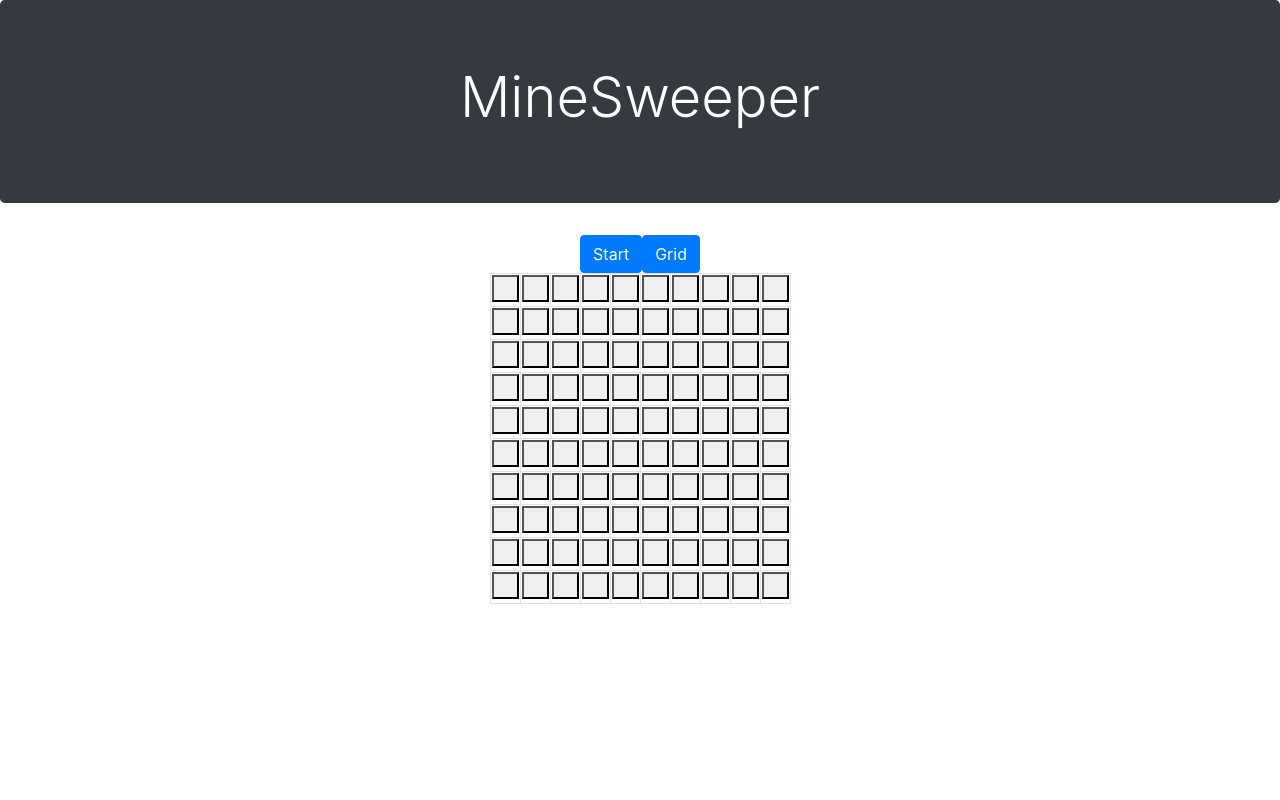
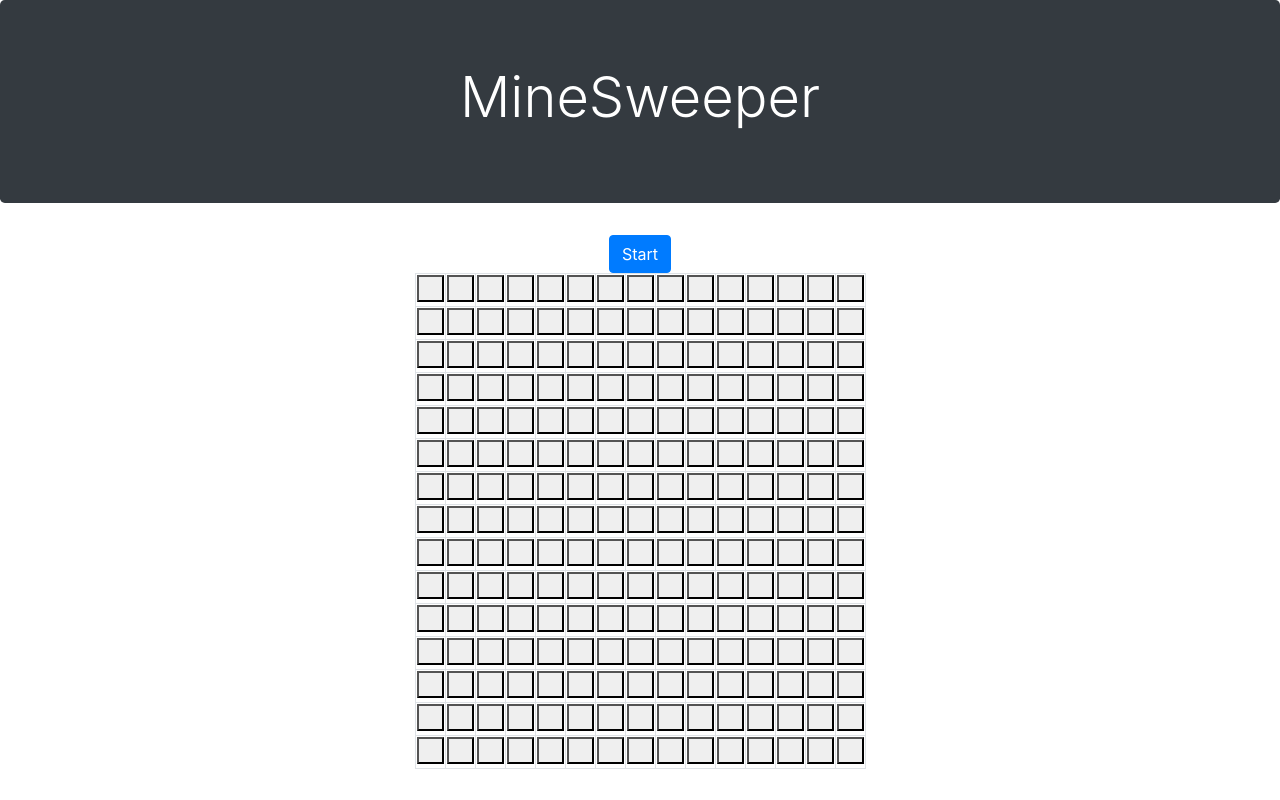
Before and after one commit to smiauek/MineSweeper, a React (Create React App) app: page / in a window 1280 px wide. Built offline with nearby package versions, Linux system fonts and the light colour scheme; a web font is replaced by a local one.

Commit message:
works with custom size, storing clicks needs to be corrected

```diff
--- a/src/components/Grid.js
+++ b/src/components/Grid.js
@@ -1,17 +1,33 @@
 import React, { useState } from "react";
 
-let basicGrid = [
-  ["", "", "", "", "", "", "", "", "", ""],
-  ["", "", "", "", "", "", "", "", "", ""],
-  ["", "", "", "", "", "", "", "", "", ""],
-  ["", "", "", "", "", "", "", "", "", ""],
-  ["", "", "", "", "", "", "", "", "", ""],
-  ["", "", "", "", "", "", "", "", "", ""],
-  ["", "", "", "", "", "", "", "", "", ""],
-  ["", "", "", "", "", "", "", "", "", ""],
-  ["", "", "", "", "", "", "", "", "", ""],
-  ["", "", "", "", "", "", "", "", "", ""],
-];
+// let basicGrid = [
+//   ["", "", "", "", "", "", "", "", "", ""],
+//   ["", "", "", "", "", "", "", "", "", ""],
+//   ["", "", "", "", "", "", "", "", "", ""],
+//   ["", "", "", "", "", "", "", "", "", ""],
+//   ["", "", "", "", "", "", "", "", "", ""],
+//   ["", "", "", "", "", "", "", "", "", ""],
+//   ["", "", "", "", "", "", "", "", "", ""],
+//   ["", "", "", "", "", "", "", "", "", ""],
+//   ["", "", "", "", "", "", "", "", "", ""],
+//   ["", "", "", "", "", "", "", "", "", ""],
+// ];
+
+//let basicGrid = (gridSize = [20, 20]) => Array(gridSize[0]).fill(Array(gridSize[1]).fill(""));
+
+function makeArray(w=15, h=15, val="") {
+  var arr = [];
+  for(let i = 0; i < h; i++) {
+      arr[i] = [];
+      for(let j = 0; j < w; j++) {
+          arr[i][j] = val;
+      }
+  }
+  return arr;
+}
+
+let basicGrid = makeArray()
+
 
 function getRandomInt(max) {
   return Math.floor(Math.random() * max);
@@ -32,16 +48,14 @@ function checkAround(row, col, arr) {
   ];
 
   fieldsToCheck.forEach((field) => {
-    let row = Number(field[0])
-    let col = Number(field[1])
-    if(row>=0 && col>=0 && row<arr.length && col<arr[0].length ) {
+    let row = Number(field[0]);
+    let col = Number(field[1]);
+    if (row >= 0 && col >= 0 && row < arr.length && col < arr[0].length) {
       if (arr[row][col] === "M") {
-      count++;
+        count++;
+      }
     }
-    }
-
   });
-  console.log(fieldsToCheck)
   return count;
 }
 
@@ -50,19 +64,13 @@ function Grid() {
   const [rightClicks, setRightClicks] = useState([]);
   const [grid, setGrid] = useState(basicGrid);
 
-  function generateGrid(gridSize = [10, 20]) {
-    let newGrid = Array(gridSize[0]).fill(Array(gridSize[1]).fill(""));
-    setGrid(newGrid);
-  }
 
   function generateMines() {
     let mines = [];
     let numOfMines = (grid.length * grid[0].length) / 5;
 
     while (mines.length < numOfMines) {
-      let mine =
-        String(getRandomInt(grid.length)) +
-        String(getRandomInt(grid[0].length));
+      let mine = [getRandomInt(grid.length), getRandomInt(grid[0].length)];
       if (!mines.includes(mine)) {
         mines.push(mine);
         console.log(mines);
@@ -73,9 +81,11 @@ function Grid() {
 
   function addMinesToGrid(mines) {
     let tempGrid = [...grid];
+    console.table(tempGrid);
     mines.forEach((mine) => {
       tempGrid[mine[0]][mine[1]] = "M";
     });
+    console.table(tempGrid);
     setGrid(tempGrid);
   }
 
@@ -84,7 +94,9 @@ function Grid() {
     tempGrid.forEach((row, rowIndex) =>
       row.forEach((square, squareIndex) => {
         if (square !== "M") {
-          tempGrid[rowIndex][squareIndex] = String(checkAround(rowIndex, squareIndex, tempGrid));
+          tempGrid[rowIndex][squareIndex] = String(
+            checkAround(rowIndex, squareIndex, tempGrid)
+          );
         }
       })
     );
@@ -94,7 +106,6 @@ function Grid() {
   function handleStart() {
     setLeftClicks([]);
     setRightClicks([]);
-    //generateGrid()
     addMinesToGrid(generateMines());
     addNumsToGrid();
   }
@@ -132,13 +143,6 @@ function Grid() {
           onClick={() => handleStart()}
         >
           Start
-        </button>
-        <button
-          type="button"
-          className="btn btn-primary"
-          onClick={() => generateGrid()}
-        >
-          Grid
         </button>
       </div>
       <div className="d-flex justify-content-center">
@@ -186,6 +190,9 @@ function Grid() {
           </tbody>
         </table>
       </div>
+      <div className="mt-20">
+        <p> </p>
+      </div>
     </>
   );
 }
```
